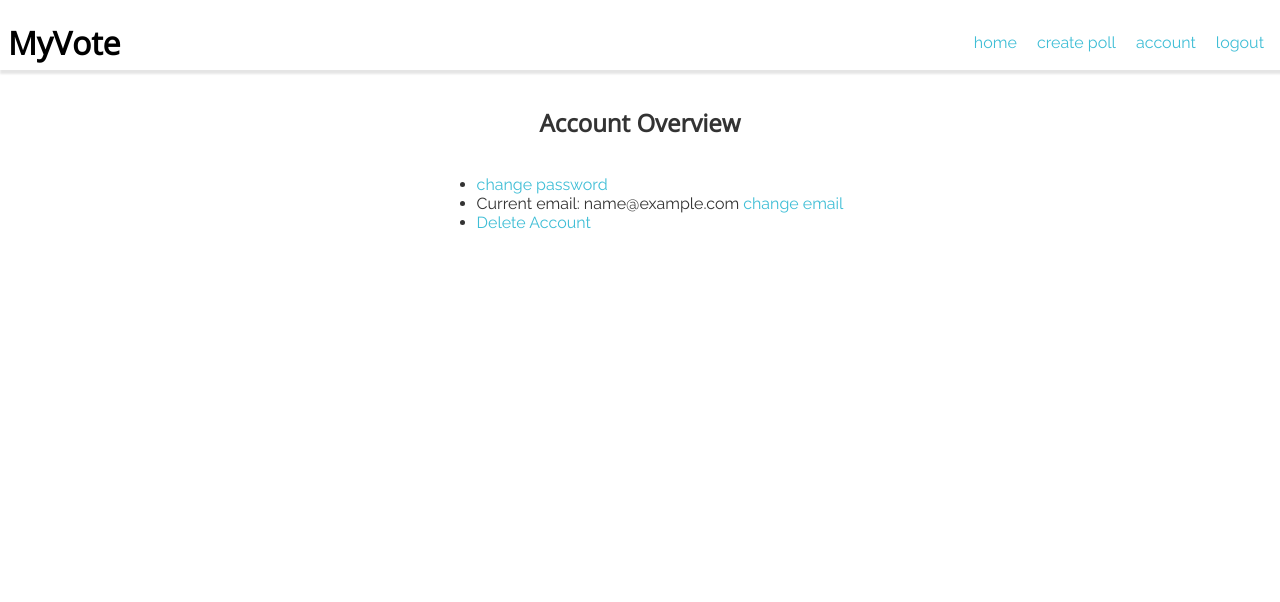
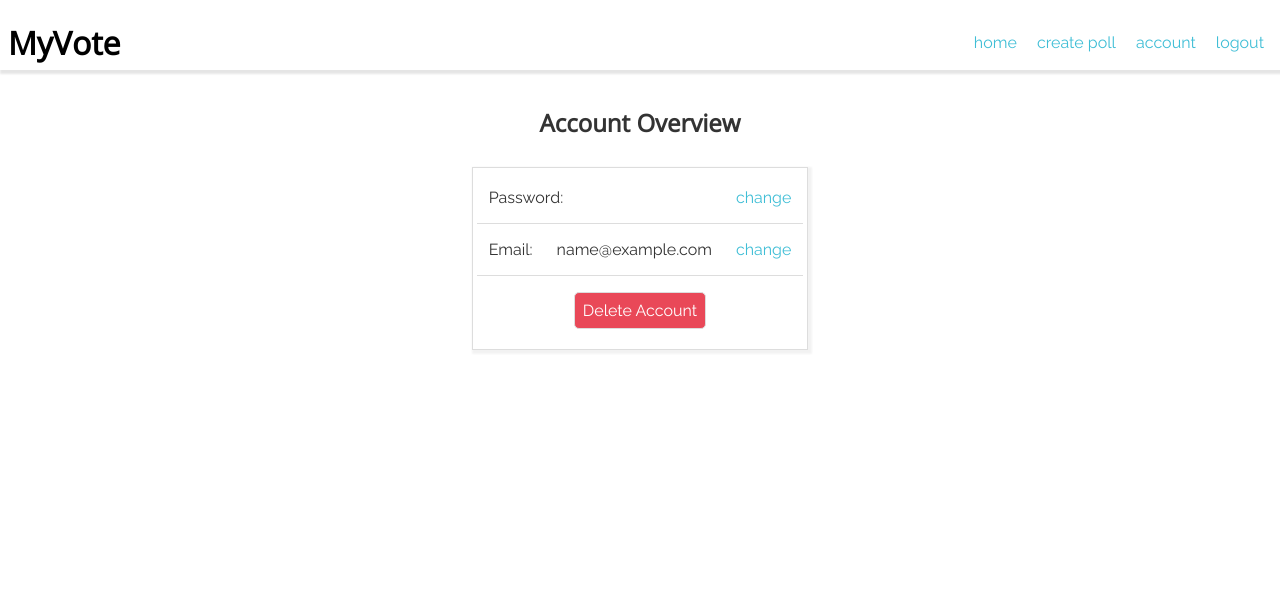
Before and after one commit to jessereitz/myvote, a Django app: page /account/ in a window 1280 px wide. Shown: the top 602 px of the page. Run offline with Django 3.2, Linux system fonts and the light colour scheme; the visitor is signed in with stand-in values (Sample User, id 1).

Commit message:
Clean up account overview styling.

```diff
--- a/myvote/myvote/urls.py
+++ b/myvote/myvote/urls.py
@@ -15,6 +15,7 @@ Including another URLconf
 """
 from django.contrib import admin
 from django.urls import path, include
+from django.conf.urls import handler404, handler500
 
 from . import views
 
--- a/myvote/static/css/site.css
+++ b/myvote/static/css/site.css
@@ -164,6 +164,31 @@ div.poll_viewer:hover {
   box-shadow: 3px 3px 3px 3px rgba(0,0,0,0.1);
 }
 
+/* ACCOUNT ADMIN */
+table.account_admin_table {
+  border: 1px solid #ddd;
+  border-collapse: collapse;
+  margin: 0.5em 0.25em;
+  padding: 0.25em;
+  box-shadow: 2px 2px 2px 2px rgba(0,0,0,0.05);
+}
+
+table.account_admin_table tr {
+  border-bottom: 1px solid #ddd;
+}
+
+table.account_admin_table tr:last-child {
+  border-bottom: none;
+}
+
+table.account_admin_table td {
+  padding: 1em 0.75em;
+}
+
+table.account_admin_table tr:hover {
+  background: #fafafa;
+}
+
 
 /* HELPER */
 .text-center {
@@ -195,7 +220,6 @@ div.poll_viewer:hover {
 .red-background {
   background: #E94858 !important;
   color: #fff;
-  border-color: #fff !important;
 }
 
 a.link_button {
--- a/myvote/templates/accounts/account_overview.html
+++ b/myvote/templates/accounts/account_overview.html
@@ -4,11 +4,19 @@
 
 {% block content %}
   <h1 class="text-center">Account Overview</h1>
-  <div class="block_center text-center">
-    <ul class="inline-block_center text-left">
-      <li><a href="{% url 'account:change password' %}">change password</a></li>
-      <li>Current email: {{ user.email }} <a href="{% url 'account:change email' %}">change email</a></li>
-      <li><a href="{% url 'account:delete account' %}">Delete Account</a></li>
-    </ul>
-  </div>
+  <div class="text-center">
+  <table class="inline-block_center text-left account_admin_table">
+    <tr>
+      <td colspan="2">Password:</td>
+      <td><a href="{% url 'account:change password' %}">change</a></td>
+    </tr>
+    <tr>
+      <td>Email:</td>
+      <td>{{ user.email }}</td>
+      <td><a href="{% url 'account:change email' %}">change</a></td>
+    </tr>
+    <tr>
+      <td colspan="3" class="text-center"><a href="{% url 'account:delete account' %}" class="link_button red-background">Delete Account</a></td>
+    </tr>
+  </table>
 {% endblock %}
```
